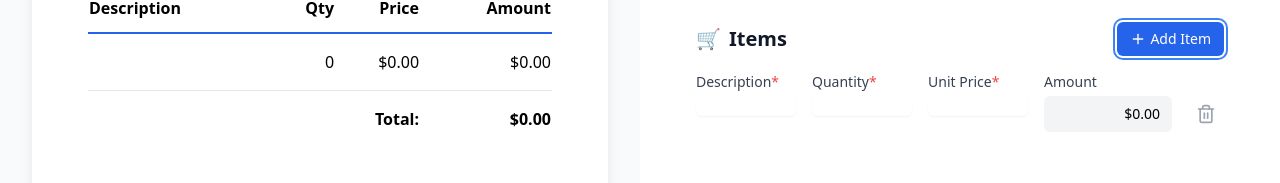
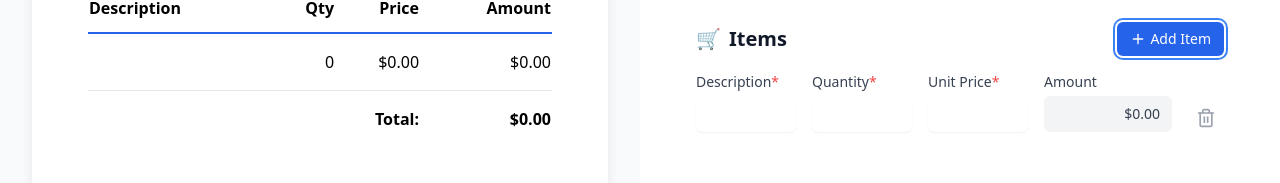
Before and after one commit to mandalorian99/invoiceable-web, a React (Vite) app: page / in a window 1280 px wide. Both pictures are taken after typing "Sample" into the empty fields and a click on the button "Add Item". Shown: the part 451-634 px from the top of the page. Built offline with nearby package versions, Linux system fonts and the light colour scheme.

Commit message:
fix invoice item input box design

```diff
--- a/src/components/InvoiceForm.tsx
+++ b/src/components/InvoiceForm.tsx
@@ -224,8 +224,8 @@ export default function InvoiceForm({ invoice, onInvoiceChange }: Props) {
                     if (field.type === 'calculated') return null;
 
                     return (
-                      <div key={field.key}>
-                        <label className="block text-sm font-medium text-gray-700 mb-1">
+                      <div key={field.key} className="space-y-1">
+                        <label className="block text-sm font-medium text-gray-700">
                           {field.label}
                           {field.required && <span className="text-red-500">*</span>}
                         </label>
@@ -235,7 +235,9 @@ export default function InvoiceForm({ invoice, onInvoiceChange }: Props) {
                           onChange={(e) => updateItem(item.id, field.key,
                             field.type === 'number' ? parseFloat(e.target.value) : e.target.value
                           )}
-                          className="block w-full rounded-md border-gray-300 shadow-sm focus:border-blue-500 focus:ring-blue-500 sm:text-sm"
+                          className="w-full rounded-md border-gray-300 shadow-sm
+                                    focus:border-blue-500 focus:ring-blue-500
+                                    text-sm px-3 py-2"
                           min={field.validation?.min}
                           max={field.validation?.max}
                           step={field.validation?.step || (field.type === 'number' ? 0.01 : undefined)}
@@ -252,16 +254,17 @@ export default function InvoiceForm({ invoice, onInvoiceChange }: Props) {
                 </div>
 
                 {/* Amount display */}
-                <div className="w-32">
-                  <label className="block text-sm font-medium text-gray-700 mb-1">Amount</label>
-                  <div className="block w-full rounded-md bg-gray-100 px-3 py-2 text-right sm:text-sm">
+                <div className="w-32 space-y-1">
+                  <label className="block text-sm font-medium text-gray-700">Amount</label>
+                  <div className="w-full rounded-md bg-gray-100 px-3 py-2 text-right
+                                text-sm font-medium text-gray-700">
                     ${item.amount.toFixed(2)}
                   </div>
                 </div>
 
                 <button
                   onClick={() => removeItem(item.id)}
-                  className="mt-6 p-2 text-gray-400 hover:text-red-500"
+                  className="mt-7 p-2 text-gray-400 hover:text-red-500 self-start"
                 >
                   <Trash2 className="h-5 w-5" />
                 </button>
```
